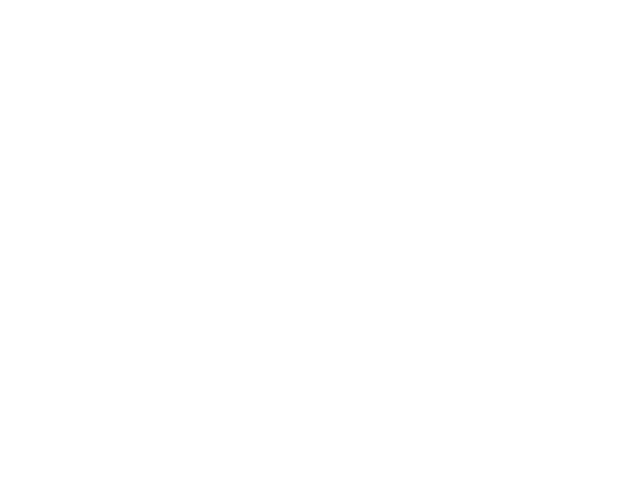
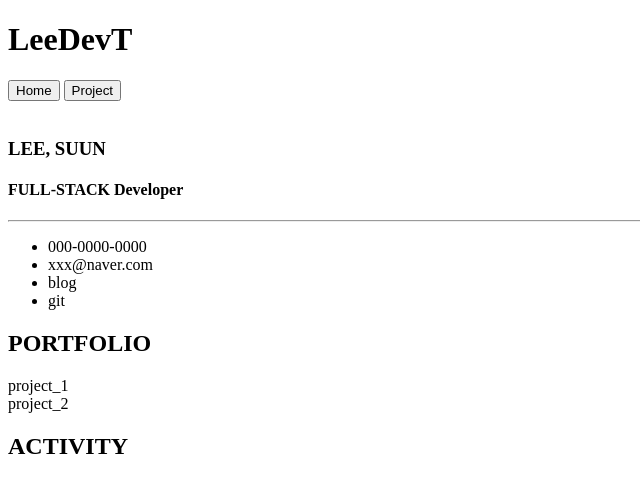
Before and after one commit to leesuun/self-introduction, a plain HTML site: page index.html in a window 1280 px wide. Shown: the whole page, without its empty margins (0-640 px from the left). Drawn offline with Linux system fonts and the light colour scheme.

Commit message:
feat: 페이지 기본 구조 작성

```diff
--- a/index.html
+++ b/index.html
@@ -7,5 +7,43 @@
     <link rel="stylesheet" href="style.css" />
     <title>이수운 자기소개페이지</title>
   </head>
-  <body></body>
+  <body>
+    <header>
+      <h1>LeeDevT</h1>
+      <nav>
+        <button>Home</button>
+        <button>Project</button>
+      </nav>
+    </header>
+    <aside>
+      <div>
+        <img src="" alt="" />
+        <h3>LEE, SUUN</h3>
+        <h4>FULL-STACK Developer</h4>
+      </div>
+      <hr />
+
+      <ul>
+        <li>000-0000-0000</li>
+        <li>xxx@naver.com</li>
+        <li>blog</li>
+        <li>git</li>
+      </ul>
+    </aside>
+    <main>
+      <section>
+        <h1>PORTFOLIO</h1>
+        <div>
+          <div>project_1</div>
+          <div>project_2</div>
+        </div>
+      </section>
+      <section>
+        <h1>ACTIVITY</h1>
+        <div></div>
+      </section>
+      <section></section>
+    </main>
+    <footer></footer>
+  </body>
 </html>
```
